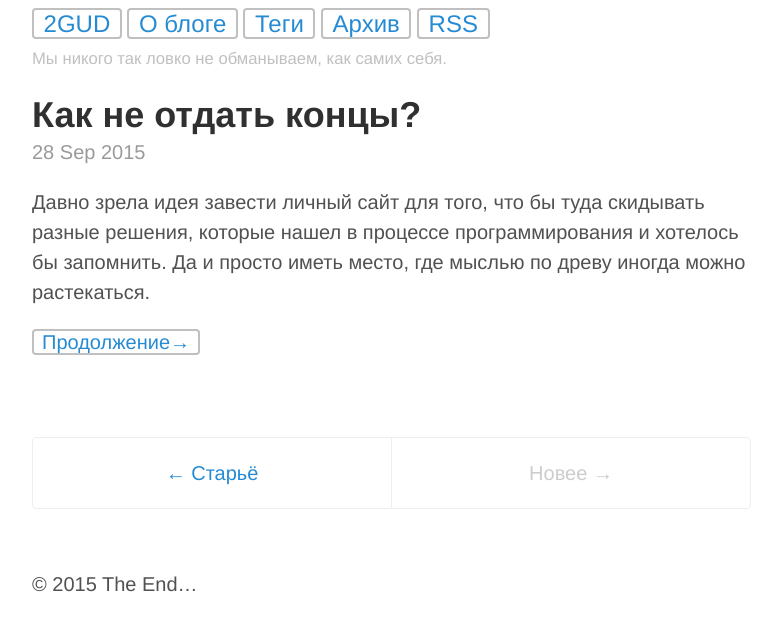
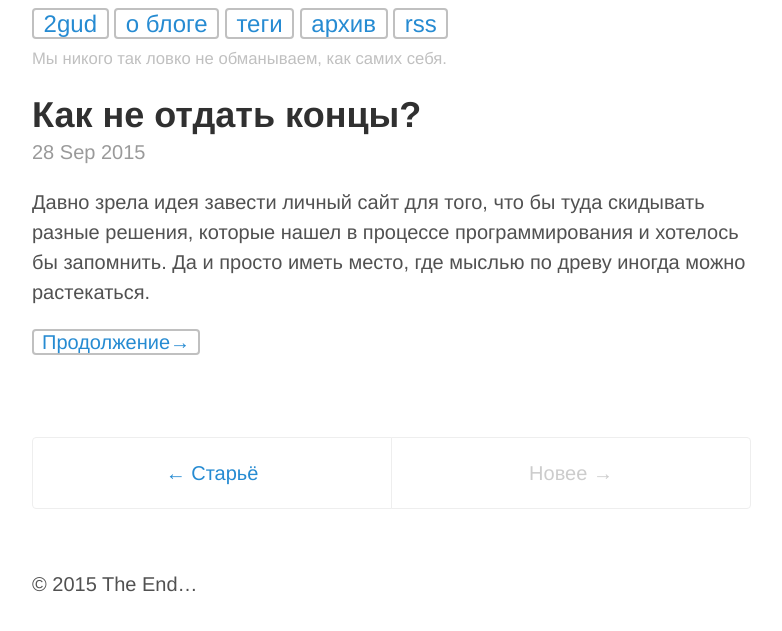
Before and after one commit to gitter-badger/2gud.github.io, a Jekyll site: the page built from index.html, in a window 1280 px wide. Shown: the top 631 px of the page, without its empty margins (248-1030 px from the left). Built offline with Jekyll 4.4.1, drawn with Linux system fonts in a browser that asks for light colours; nearby versions of some CDN libraries; the list of posts is cut into pages by our own code.

Commit message:
Added changes

```diff
--- a/_config.yml
+++ b/_config.yml
@@ -5,7 +5,7 @@ permalink:           pretty
 relative_permalinks: true
 
 # Setup
-title:               2GUD
+title:               2gud
 tagline:             Мы никого так ловко не обманываем, как самих себя.
 description:         blah blah blah
 keywords:            one two three
@@ -26,10 +26,10 @@ github:
 
 # This is the list of pages to include in the header of the website.
 pages_list:
-  О блоге: '/obloge'
-  Теги: '/tegi'
-  Архив: '/arhiv'
-  RSS: '/feeds/rss.xml'
+  о блоге: '/obloge'
+  теги: '/tegi'
+  архив: '/arhiv'
+  rss: '/feeds/rss.xml'
 
 #gems:
 #  - jemoji
```
